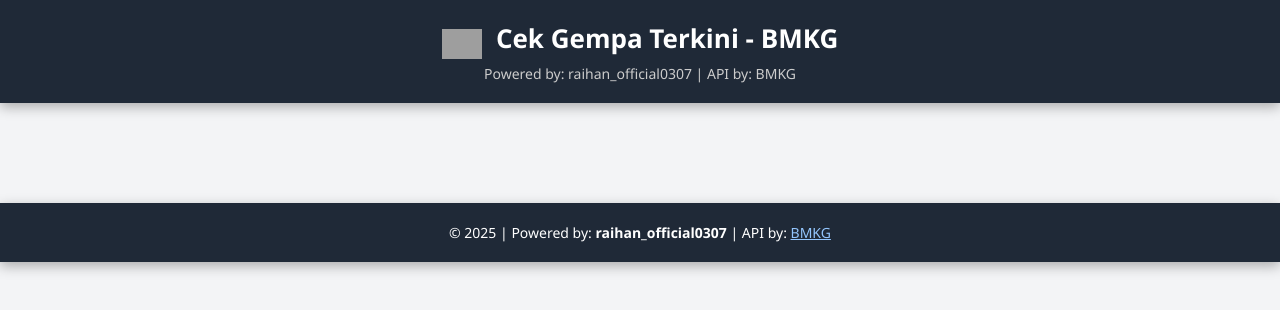
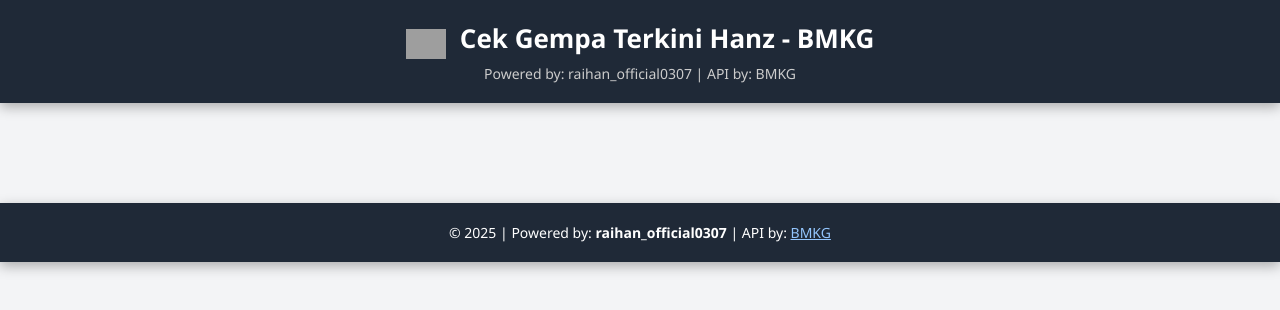
Before and after one commit to Dikrey/gempabumi, a plain HTML site: page index.html in a window 1280 px wide. Drawn offline with Linux system fonts and the light colour scheme; no server answers; grey boxes are pictures that could not be loaded.

Commit message:
Update index.html

```diff
--- a/index.html
+++ b/index.html
@@ -3,7 +3,7 @@
   <meta charset="UTF-8" />
   <meta name="viewport" content="width=device-width, initial-scale=1.0"/>
   <meta name="theme-color" content="#ff0000" />
-  <title>Cek Gempa Terkini - BMKG</title>
+  <title>Cek Gempa Terkini - Hanz</title>
   <link rel="stylesheet" href="https://cdnjs.cloudflare.com/ajax/libs/font-awesome/6.5.0/css/all.min.css"/>
   <style>
     body {
@@ -139,7 +139,7 @@
 <body>
   <header>
     <img src="https://data.bmkg.go.id/include/assets/img/gempa.svg" alt="Logo BMKG"/>
-    <h1>Cek Gempa Terkini - BMKG</h1>
+    <h1>Cek Gempa Terkini Hanz - BMKG</h1>
     <div class="powered">Powered by: raihan_official0307 | API by: BMKG</div>
   </header>  <div class="container" id="gempa-container">
     <!-- Data pinn gempa terbaru -->
```
